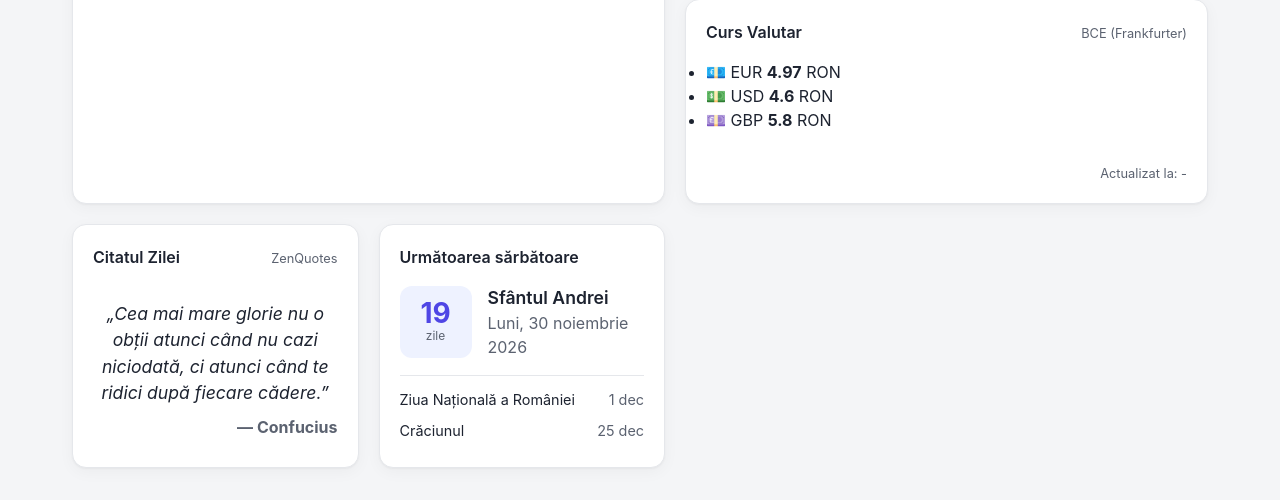
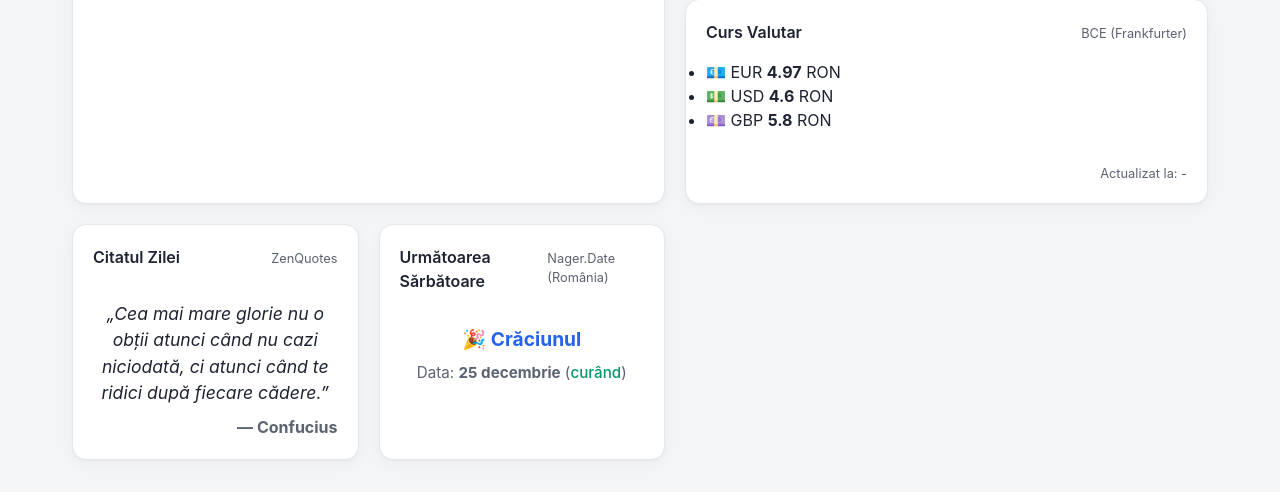
Before and after one commit to caloiansorin/26_27_MAP_FR, a FastAPI app: page /home in a window 1280 px wide. Shown: the part 734-1234 px from the top of the page. After the commit the page ends 1205 px from the top, so only its background shows below. Run offline with FastAPI, Linux system fonts and the light colour scheme; data comes from the database, SQL or seed files in the repository; both versions use the stored data as it was before the commit; a database or web service that is not in the repository returns one stand-in record (values such as "Sample title"); data that the repository does not hold is empty.

Commit message:
Sarbatori: Adaugare modul Sarbatori

```diff
--- a/Personal Dashboard/personal-dashboard/main.py
+++ b/Personal Dashboard/personal-dashboard/main.py
@@ -7,7 +7,7 @@ from dotenv import load_dotenv
 import os
 import sqlite3
 import time
-from datetime import datetime
+from datetime import datetime, date
 import requests
 
 #load_dotenv()
@@ -218,6 +218,51 @@ def obtine_citat_zilei():
         "autor": cache_citat["autor"]
     }
 
+def obtine_urmatoarea_sarbatoare():
+    an_curent = datetime.now().year
+    url = f"https://date.nager.at/api/v3/PublicHolidays/{an_curent}/RO"
+
+    try:
+        raspuns = requests.get(url, timeout=5)
+        raspuns.raise_for_status()
+        sarbatori = raspuns.json()
+
+        azi = date.today()
+
+        for s in sarbatori:
+            data_sarbatoare = datetime.strptime(s.get("date"), "%Y-%m-%d").date()
+            if data_sarbatoare >= azi:
+                # Calculăm diferența de zile
+                diferenta_zile = (data_sarbatoare - azi).days
+
+                # Formatăm textul conform cerinței
+                if diferenta_zile == 0:
+                    text_zile = "azi"
+                elif diferenta_zile == 1:
+                    text_zile = "mâine"
+                elif diferenta_zile == 2:
+                    text_zile = "2 zile"
+                else:
+                    text_zile = f"{diferenta_zile} zile"
+
+                zi = data_sarbatoare.day
+                luni_ro_local = ["", "ianuarie", "februarie", "martie", "aprilie", "mai", "iunie", "iulie", "august", "septembrie", "octombrie", "noiembrie", "decembrie"]
+                luna_nume = luni_ro_local[data_sarbatoare.month]
+
+                return {
+                    "nume": s.get("localName"),
+                    "data": f"{zi} {luna_nume}",
+                    "text_zile": text_zile
+                }
+    except Exception as e:
+        print(f"Eroare preluare sărbători legale: {e}")
+
+    return {
+        "nume": "Crăciunul",
+        "data": "25 decembrie",
+        "text_zile": "curând"
+    }
+
 @app.get("/")
 def radacina():
     """Ruta / ne trimite direct la /home."""
@@ -258,6 +303,9 @@ def home(request: Request):
 
     # Preluare citatul zilei
     citat_zilei = obtine_citat_zilei()
+
+    # Preluare urmatoarea sarbatoare legala
+    urmatoarea_sarbatoare = obtine_urmatoarea_sarbatoare()
 
     try:
         data_vreme = obtine_vremea(info_oras["latitude"], info_oras["longitude"])
@@ -326,6 +374,7 @@ def home(request: Request):
             "sarcini": sarcini_ordonate, # Trimitem lista de sarcini ordonata catre sablon
             "curs_valutar": curs_valutar, # Trimitem cursurile valutare in sablon
             "citat_zilei": citat_zilei,
+            "urmatoarea_sarbatoare": urmatoarea_sarbatoare,
         },
     )
 
--- a/Personal Dashboard/personal-dashboard/templates/card_sarbatori.html
+++ b/Personal Dashboard/personal-dashboard/templates/card_sarbatori.html
@@ -1,19 +1,16 @@
 <article class="card card-holiday">
   <div class="card-header">
-    <h2>Următoarea sărbătoare</h2>
+    <h2>Următoarea Sărbătoare</h2>
+    <span class="muted small">Nager.Date (România)</span>
   </div>
-  <div class="holiday-main">
-    <div class="countdown">
-      <span class="countdown-num">19</span>
-      <span class="muted">zile</span>
-    </div>
-    <div>
-      <div class="holiday-name">Sfântul Andrei</div>
-      <div class="muted">Luni, 30 noiembrie 2026</div>
-    </div>
+
+  <div class="holiday-content" style="margin-top: 1rem; text-align: center;">
+    <p style="font-size: 1.2rem; font-weight: bold; color: var(--accent-color, #2563eb);">
+      🎉 {{ urmatoarea_sarbatoare.nume }}
+    </p>
+    <span class="muted" style="display: block; margin-top: 0.5rem; font-size: 0.95rem;">
+      Data: <strong>{{ urmatoarea_sarbatoare.data }}</strong>
+      (<span style="color: #059669; font-weight: 500;">{{ urmatoarea_sarbatoare.text_zile }}</span>)
+    </span>
   </div>
-  <ul class="holiday-list">
-    <li><span>Ziua Națională a României</span><span class="muted">1 dec</span></li>
-    <li><span>Crăciunul</span><span class="muted">25 dec</span></li>
-  </ul>
 </article>
```
Also changed, not shown: Personal Dashboard/personal-dashboard/sarcini.db (deleted).
